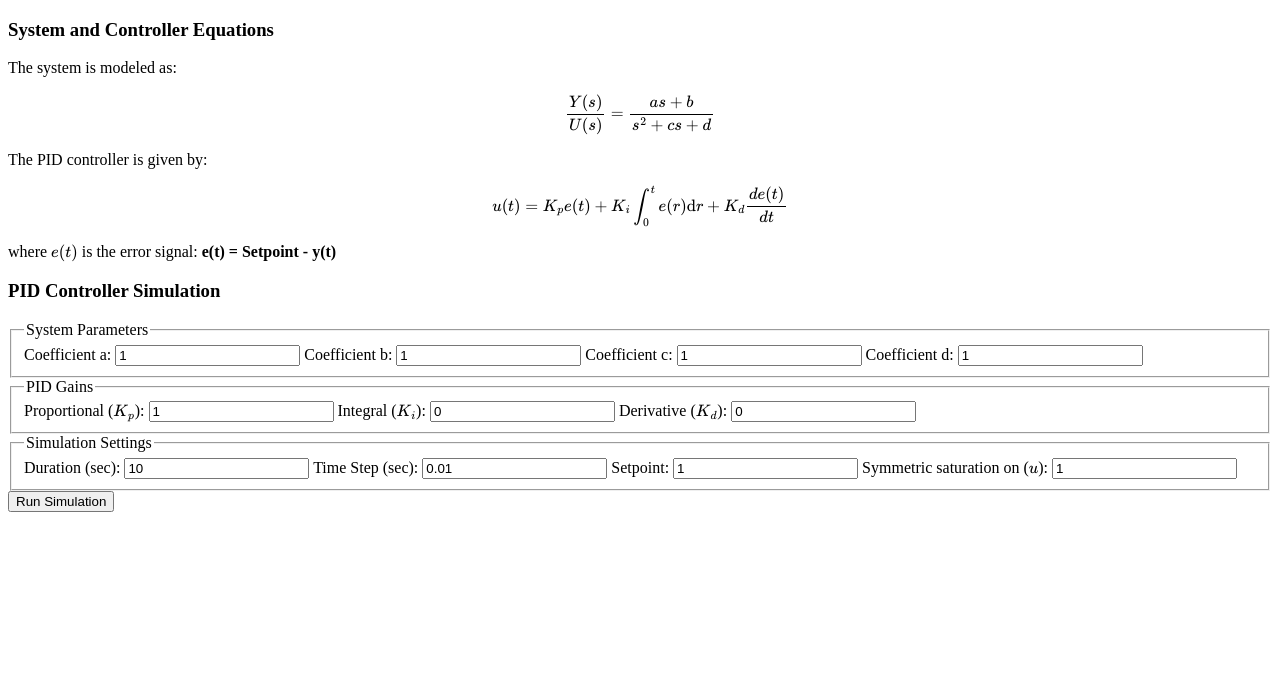
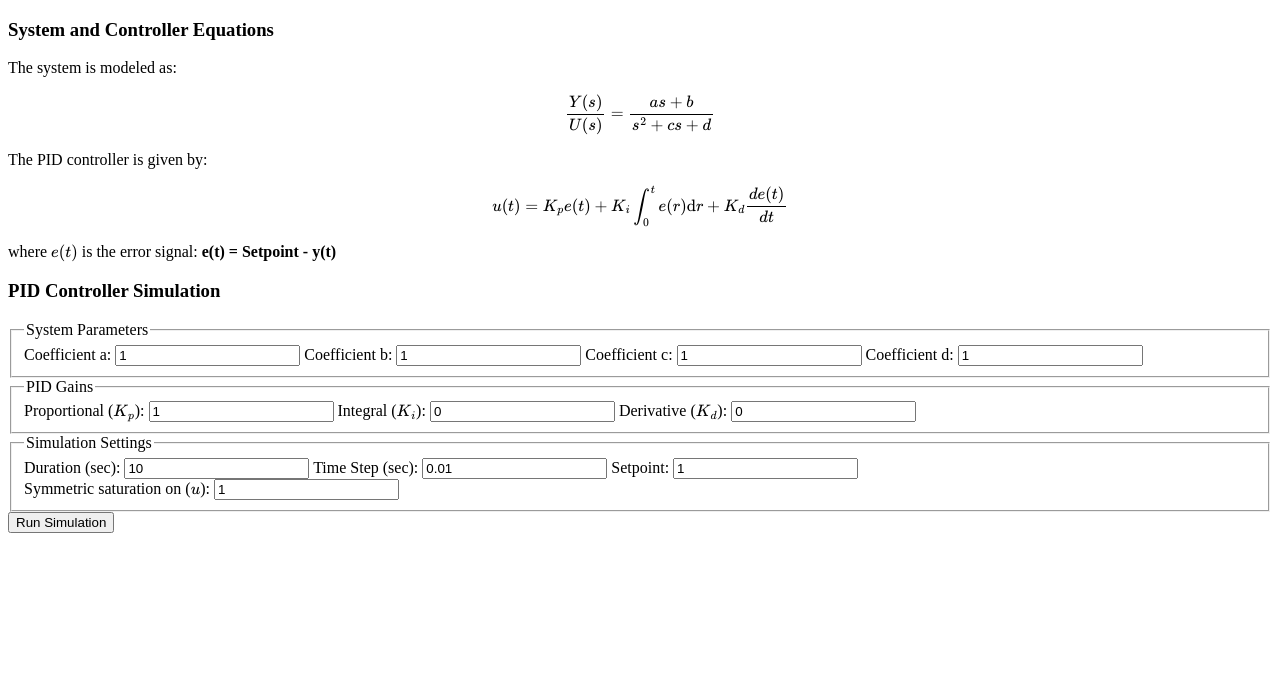
Before and after one commit to kucukdemiral/pid-simulation, a plain HTML site: page index.html in a window 1280 px wide. Drawn offline with nearby package versions, Linux system fonts and the light colour scheme; some packages are replaced by stand-ins of ours.

Commit message:
Update index.html

```diff
--- a/index.html
+++ b/index.html
@@ -50,7 +50,7 @@
             <label for="dt">Time Step (sec):</label>
             <input type="number" step="0.001" id="dt" value="0.01">
             <label for="setpoint">Setpoint:</label>
-            <input type="number" step="0.1" id="setpoint" value="1">
+            <input type="number" step="0.1" id="setpoint" value="1"><br/>
             <label for="saturation">Symmetric saturation on (\(u\)):</label>
             <input type="number" step="0.1" id="saturation" value="1">
         </fieldset>
```
